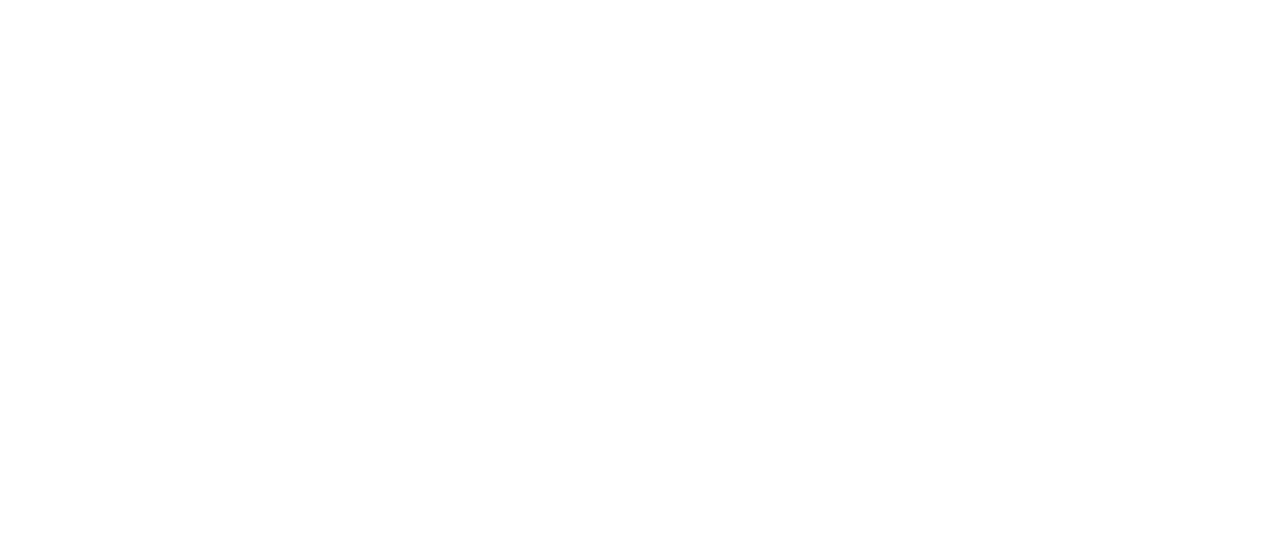
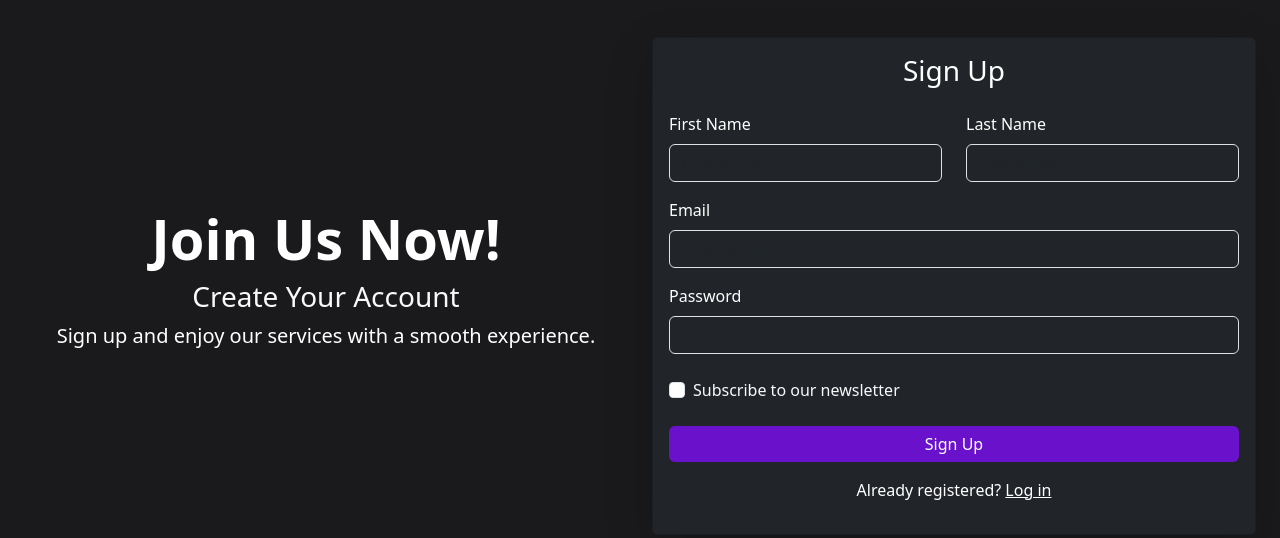
Before and after one commit to IT21182914/EAD-Ecommerce-frontend, a React (Create React App) app: page /register in a window 1280 px wide. Shown: the part 114-652 px from the top of the page. Built offline with nearby package versions, Linux system fonts and the light colour scheme.

Commit message:
Login And Registration

```diff
--- a/package.json
+++ b/package.json
@@ -7,8 +7,11 @@
     "@testing-library/react": "^13.4.0",
     "@testing-library/user-event": "^13.5.0",
     "bootstrap": "^5.3.3",
+    "mdb-react-ui-kit": "^9.0.0",
     "react": "^18.3.1",
+    "react-bootstrap": "^2.10.5",
     "react-dom": "^18.3.1",
+    "react-router-dom": "^6.26.2",
     "react-scripts": "5.0.1",
     "web-vitals": "^2.1.4"
   },
--- a/src/App.js
+++ b/src/App.js
@@ -1,8 +1,23 @@
+import React from "react";
+import { BrowserRouter as Router, Routes, Route } from "react-router-dom";
+import Login from "./components/Auth/Login";
+import Register from "./components/Auth/Register";
 import logo from "./logo.svg";
 import "./../node_modules/bootstrap/dist/css/bootstrap.min.css";
 
 function App() {
-  return <div></div>;
+  return (
+    <Router>
+      <div>
+        <div className="content">
+          <Routes>
+            <Route path="/" element={<Login />} />
+            <Route path="/register" element={<Register />} />
+          </Routes>
+        </div>
+      </div>
+    </Router>
+  );
 }
 
 export default App;
--- /dev/null
+++ b/src/components/Auth/Login.js
@@ -0,0 +1,65 @@
+// src/components/Auth/Login.js
+import React from "react";
+import { Container, Row, Col, Card, Button, Form } from "react-bootstrap";
+import { Link } from "react-router-dom";
+
+function Login() {
+  return (
+    <Container
+      fluid
+      className="vh-100 d-flex align-items-center justify-content-center"
+      style={{ backgroundColor: "#1a1a1d" }}
+    >
+      <Row className="w-100">
+        <Col md={6} className="text-center text-white my-auto">
+          <h1 className="display-4 fw-bold">Welcome Back!</h1>
+          <h3 className="text-light">Login to Your Account</h3>
+          <p className="lead">
+            Please login to continue using our services and manage your
+            experience.
+          </p>
+        </Col>
+        <Col md={6}>
+          <Card className="shadow-lg bg-dark text-white">
+            <Card.Body>
+              <h3 className="card-title text-center mb-4">Login</h3>
+              <Form>
+                <Form.Group className="mb-3">
+                  <Form.Label>Email</Form.Label>
+                  <Form.Control
+                    type="email"
+                    placeholder="Enter email"
+                    className="bg-dark text-white"
+                  />
+                </Form.Group>
+                <Form.Group className="mb-4">
+                  <Form.Label>Password</Form.Label>
+                  <Form.Control
+                    type="password"
+                    placeholder="Password"
+                    className="bg-dark text-white"
+                  />
+                </Form.Group>
+                <Button
+                  type="submit"
+                  className="w-100 mb-3"
+                  style={{ backgroundColor: "#6a11cb", border: "none" }}
+                >
+                  Log in
+                </Button>
+                <p className="text-center">
+                  Don’t have an account?{" "}
+                  <Link to="/register" className="text-white">
+                    Sign Up
+                  </Link>
+                </p>
+              </Form>
+            </Card.Body>
+          </Card>
+        </Col>
+      </Row>
+    </Container>
+  );
+}
+
+export default Login;
--- /dev/null
+++ b/src/components/Auth/Register.js
@@ -0,0 +1,93 @@
+// src/components/Auth/Register.js
+import React from "react";
+import { Container, Row, Col, Card, Button, Form } from "react-bootstrap";
+import { Link } from "react-router-dom";
+
+function Register() {
+  return (
+    <Container
+      fluid
+      className="vh-100 d-flex align-items-center justify-content-center"
+      style={{ backgroundColor: "#1a1a1d" }}
+    >
+      <Row className="w-100">
+        <Col md={6} className="text-center text-white my-auto">
+          <h1 className="display-4 fw-bold">Join Us Now!</h1>
+          <h3 className="text-light">Create Your Account</h3>
+          <p className="lead">
+            Sign up and enjoy our services with a smooth experience.
+          </p>
+        </Col>
+        <Col md={6}>
+          <Card className="shadow-lg bg-dark text-white">
+            <Card.Body>
+              <h3 className="card-title text-center mb-4">Sign Up</h3>
+              <Form>
+                <Row>
+                  <Col md={6}>
+                    <Form.Group className="mb-3">
+                      <Form.Label>First Name</Form.Label>
+                      <Form.Control
+                        type="text"
+                        placeholder="First Name"
+                        className="bg-dark text-white"
+                      />
+                    </Form.Group>
+                  </Col>
+                  <Col md={6}>
+                    <Form.Group className="mb-3">
+                      <Form.Label>Last Name</Form.Label>
+                      <Form.Control
+                        type="text"
+                        placeholder="Last Name"
+                        className="bg-dark text-white"
+                      />
+                    </Form.Group>
+                  </Col>
+                </Row>
+                <Form.Group className="mb-3">
+                  <Form.Label>Email</Form.Label>
+                  <Form.Control
+                    type="email"
+                    placeholder="Enter email"
+                    className="bg-dark text-white"
+                  />
+                </Form.Group>
+                <Form.Group className="mb-4">
+                  <Form.Label>Password</Form.Label>
+                  <Form.Control
+                    type="password"
+                    placeholder="Password"
+                    className="bg-dark text-white"
+                  />
+                </Form.Group>
+                <Form.Group className="mb-4">
+                  <Form.Check
+                    type="checkbox"
+                    label="Subscribe to our newsletter"
+                    className="text-light"
+                  />
+                </Form.Group>
+                <Button
+                  type="submit"
+                  className="w-100 mb-3"
+                  style={{ backgroundColor: "#6a11cb", border: "none" }}
+                >
+                  Sign Up
+                </Button>
+                <p className="text-center">
+                  Already registered?{" "}
+                  <Link to="/login" className="text-white">
+                    Log in
+                  </Link>
+                </p>
+              </Form>
+            </Card.Body>
+          </Card>
+        </Col>
+      </Row>
+    </Container>
+  );
+}
+
+export default Register;
```
Also changed, not shown: 1 other file (tests, documents, lock files or other folders).
